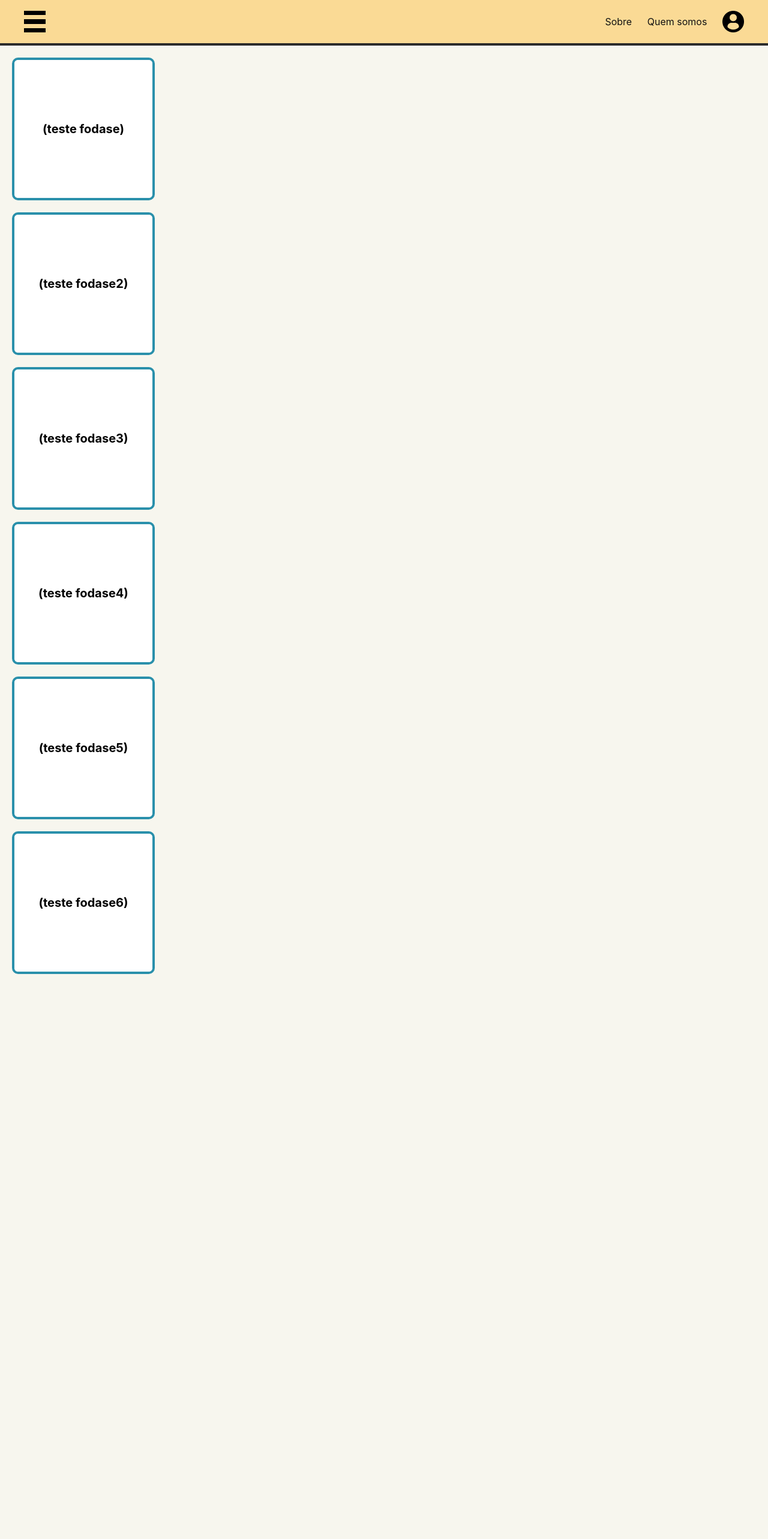
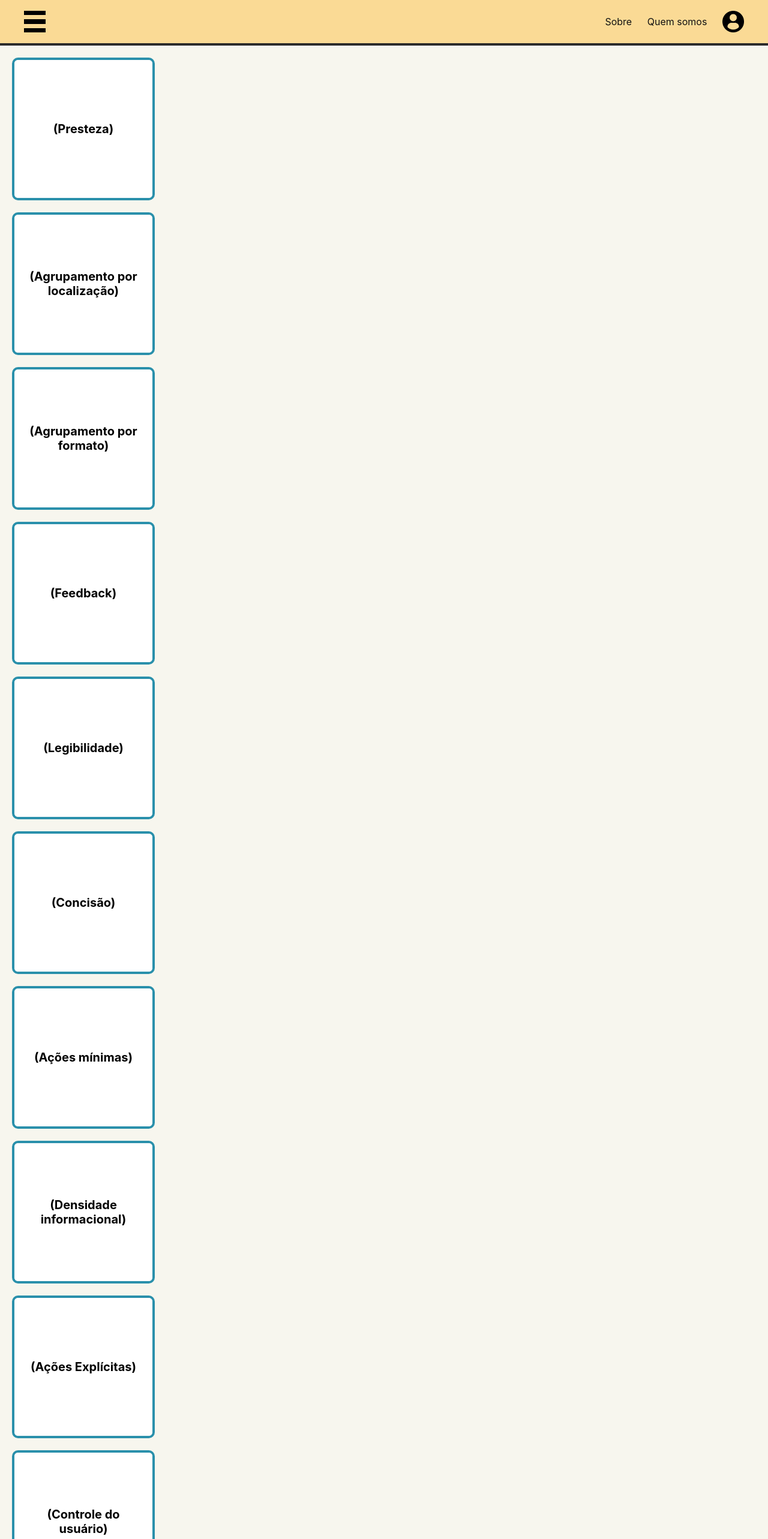
Before and after one commit to FatecFranca/DSM-G06-PI3-2022-1, a React (Create React App) app in the folder front-end/: page /checklist in a window 1280 px wide. Shown: the top 2566 px of the page at 60% size. Before the commit the page ends 1644 px from the top, so only its background shows below. Built offline with nearby package versions, Linux system fonts and the light colour scheme; no server answers.

Commit message:
Alterações no Front-End

```diff
--- a/front-end/src/Checklist/mock/index.js
+++ b/front-end/src/Checklist/mock/index.js
@@ -1,9 +1,21 @@
  const data = [
-    {_id:1, group: 'teste fodase'},
-    {_id:2, group: 'teste fodase2'},
-    {_id:3, group: 'teste fodase3'},
-    {_id:4, group: 'teste fodase4'},
-    {_id:5, group: 'teste fodase5'},
-    {_id:6, group: 'teste fodase6'},
+    {_id:1, group: 'Presteza'},
+    {_id:2, group: 'Agrupamento por localização'},
+    {_id:3, group: 'Agrupamento por formato'},
+    {_id:4, group: 'Feedback'},
+    {_id:5, group: 'Legibilidade'},
+    {_id:6, group: 'Concisão'},
+    {_id:7, group: 'Ações mínimas'},
+    {_id:8, group: 'Densidade informacional'},
+    {_id:9, group: 'Ações Explícitas'},
+    {_id:10, group:'Controle do usuário'},
+    {_id:11, group:'Flexibilidade'},
+    {_id:12, group:'Experiência do usuário'},
+    {_id:13, group:'Proteção contra erros'},
+    {_id:14, group:'Mensagens de erro'},
+    {_id:15, group:'Correção de erros'},
+    {_id:16, group:'Consistência'},
+    {_id:17, group:'Significados'},
+    {_id:18, group:'Compatilibidade'}
 ];
 export default data;
```
